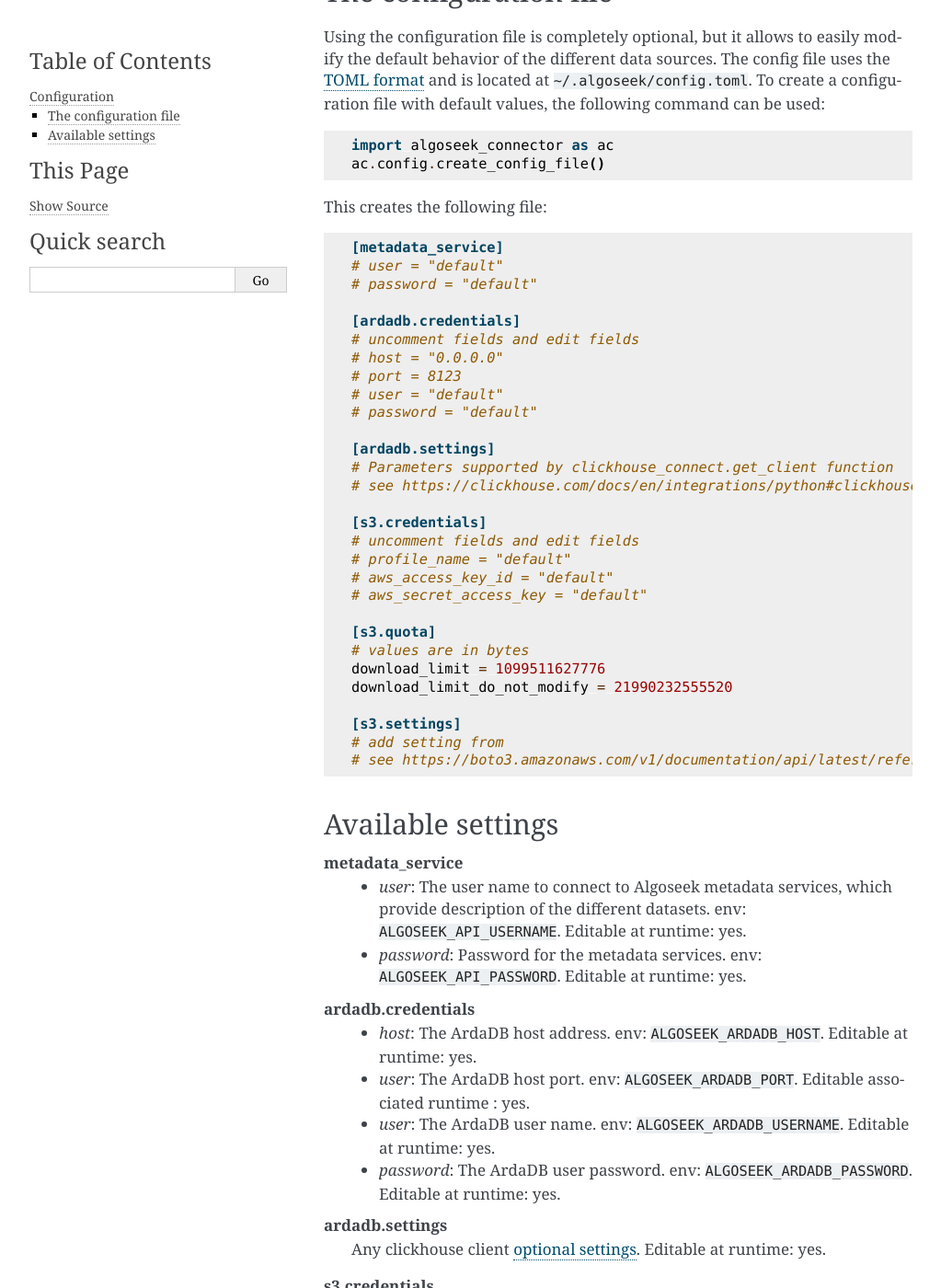
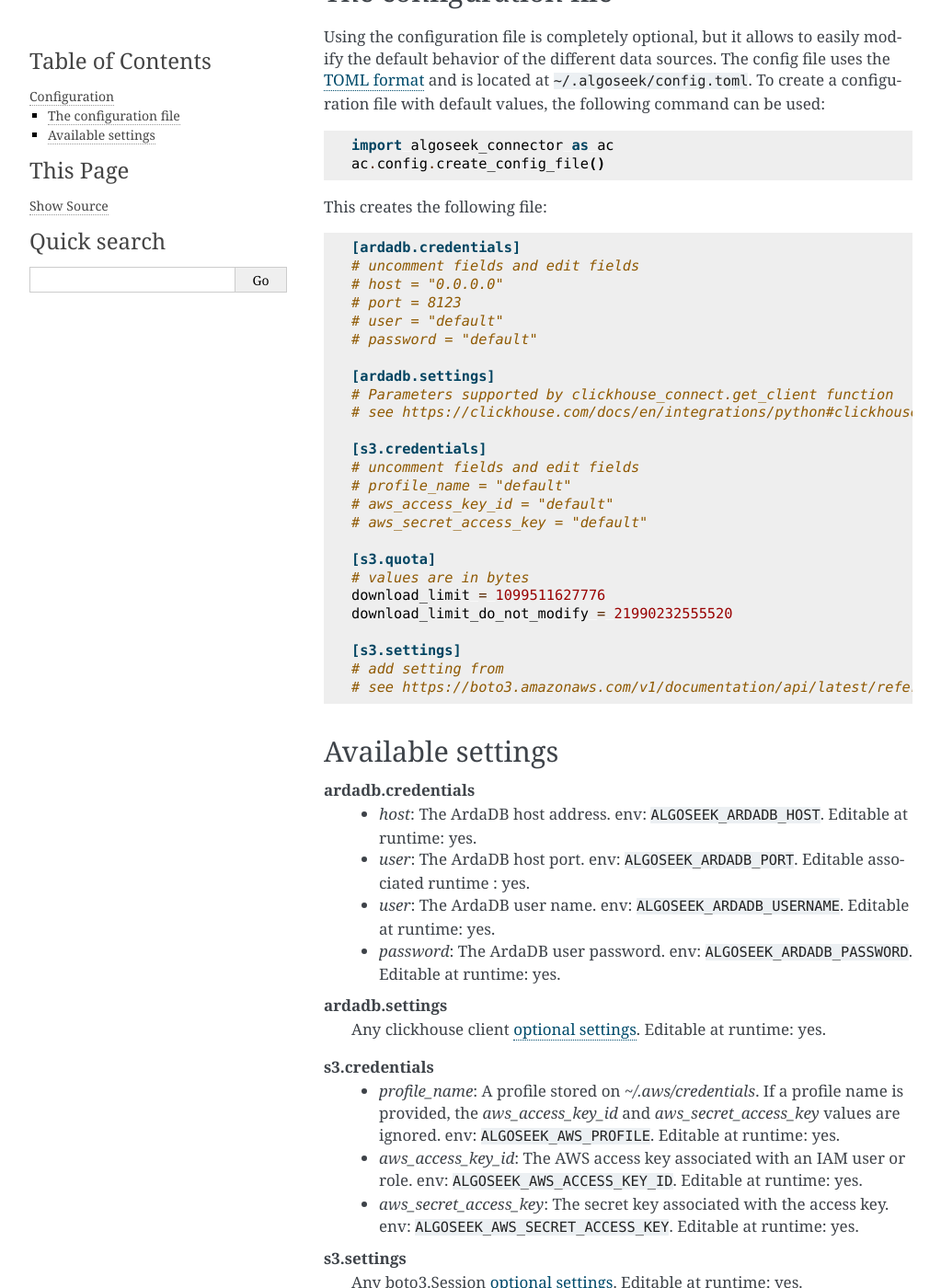
Before and after one commit to algoseekgit/algoseek-connector, a Sphinx documentation site: the page built from docs/tutorials/configuration.rst, in a window 1280 px wide and 1400 px high, scrolled down 801 px. Shown: the whole window at 92% size, without its empty margins (118-1141 px from the left). Built offline with Sphinx 7.4.7, drawn with Linux system fonts in a browser that asks for light colours.

Commit message:
docs: Remove mentions to metadata API in documentation.

```diff
--- a/docs/developers.rst
+++ b/docs/developers.rst
@@ -72,11 +72,6 @@
 
 Integration and learning tests need access to external resources to run. Access
 is set through environment variables:
-
-**Metadata API**
-    Set user/pass using the environment variables ``ALGOSEEK_API_USERNAME`` and
-    ``ALGOSEEK_API_PASSWORD``. If no credentials are provided, the public
-    credentials are used.
 
 **ArdaDB**
     Set host address, port, user and password using the environment variables
--- a/docs/tutorials/configuration.rst
+++ b/docs/tutorials/configuration.rst
@@ -57,11 +57,6 @@
 
 .. code-block:: toml
 
-
-    [metadata_service]
-    # user = "default"
-    # password = "default"
-
     [ardadb.credentials]
     # uncomment fields and edit fields
     # host = "0.0.0.0"
@@ -94,12 +89,6 @@
 Available settings
 ------------------
 
-**metadata_service**
-    -   `user`: The user name to connect to Algoseek metadata services, which provide
-        description of the different datasets. env: ``ALGOSEEK_API_USERNAME``. Editable
-        at runtime: yes.
-    -   `password`: Password for the metadata services. env:
-        ``ALGOSEEK_API_PASSWORD``. Editable at runtime: yes.
 **ardadb.credentials**
     -   `host`: The ArdaDB host address. env: ``ALGOSEEK_ARDADB_HOST``. Editable
         at runtime: yes.
```
